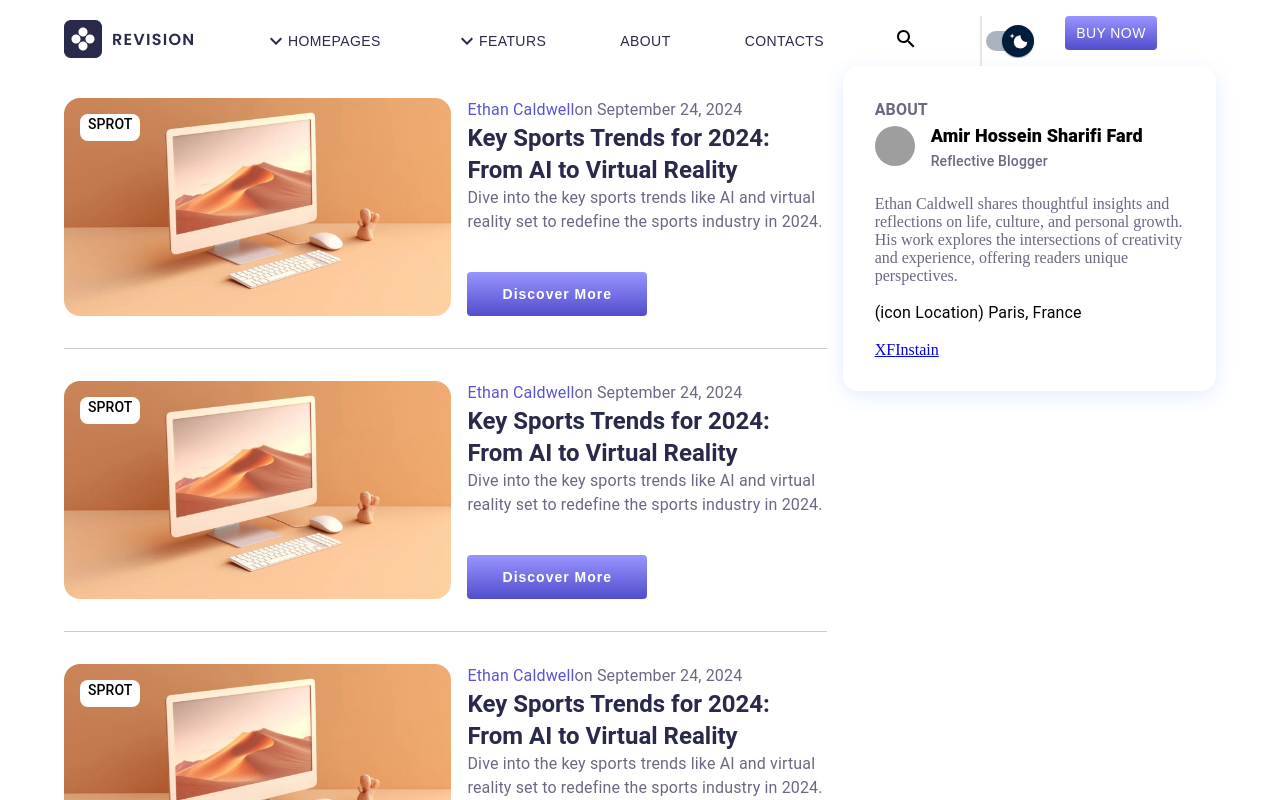
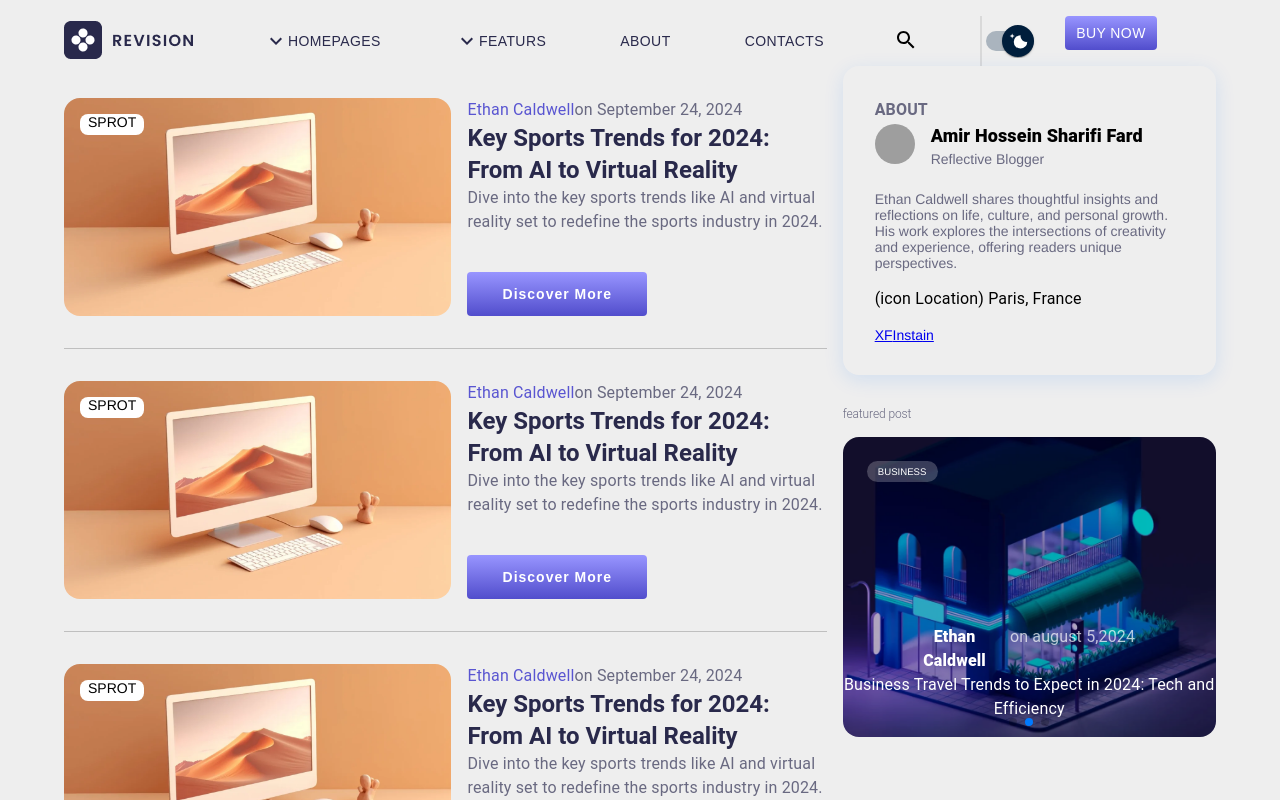
Before and after one commit to amirhosseinsharififard/portfolio, a React (Vite) app: page / in a window 1280 px wide. Shown: the top 800 px of the page. Built offline with nearby package versions, Linux system fonts and the light colour scheme; grey boxes are pictures that could not be loaded.

Commit message:
fix some bugs and create Swiper and FeaturedPosts SideSi

```diff
--- a/package.json
+++ b/package.json
@@ -16,7 +16,8 @@
     "@mui/material": "^6.1.8",
     "react": "^18.3.1",
     "react-dom": "^18.3.1",
-    "react-router-dom": "^6.28.0"
+    "react-router-dom": "^6.28.0",
+    "swiper": "^11.1.15"
   },
   "devDependencies": {
     "@eslint/js": "^9.13.0",
--- a/src/components/AboutSideBar.jsx
+++ b/src/components/AboutSideBar.jsx
@@ -21,10 +21,10 @@ const AboutSideBar = () => {
           <Link style={{textDecoration:"none" ,color:"black"}}>
             <Typography variant={'h6'} component={'h6'} sx={{fontWeight:"900",fontSize:"18px" }}>Amir Hossein Sharifi Fard</Typography>
           </Link>
-          <Typography variant="body2" component={'body2'} color="#696981" fontWeight={"500"}>Reflective Blogger</Typography>
+          <Typography variant='p' component='p' color="#696981" fontWeight={"500"}>Reflective Blogger</Typography>
         </Box>
       </Stack>
-      <Typography component={'body'} variant="body" color="#696981" mt={3} mb={2}>
+      <Typography component='p' variant="p" color="#696981" mt={3} mb={2}>
         Ethan Caldwell shares thoughtful insights and reflections on life,
         culture, and personal growth. His work explores the intersections of
         creativity and experience, offering readers unique perspectives.
--- a/src/components/ExpelorTrendingTopics.jsx
+++ b/src/components/ExpelorTrendingTopics.jsx
@@ -18,9 +18,9 @@ const ExpelorTrendingTopics = () => {
       <Typography sx={{m:"4rem auto 0"}}>Explore Trending Topics</Typography>
       <Box mt={5}>
         <Grid container display={'flex'} flexWrap={'wrap'}>
-          {trendingButtons.map((item) => (
+          {trendingButtons.map((item,index) => (
             // TODO Icon be in ha bayad ezafe konam
-            <Grid item  key={item} mb={6}>
+            <Grid item  key={index} mb={6}>
               <Link className={styles.link}>icon {item}</Link>
             </Grid>
           ))}
--- /dev/null
+++ b/src/components/FeaturedPosts.jsx
@@ -0,0 +1,23 @@
+import {Box, Typography} from "@mui/material";
+import SwiperFeaturedPosts from "./SwiperFeaturedPosts";
+
+import image from "../../assets/demo-image-0028-1248x702.webp";
+import image1 from "../../assets/demo-image-0028-1248x702.webp";
+import image2 from "../../assets/demo-image-0028-1248x702.webp";
+
+const data = [
+  {id: 0, img: image},
+  {id: 1, img: image1},
+  {id: 2, img: image2},
+];
+
+const FeaturedPosts = () => {
+  return (
+    <Box m={'2rem 0'}>
+      <Typography variant="h2" component={"h2"} color="rgb(105, 105, 129)" fontSize={'12px'} mb={"1rem"}> featured post</Typography>
+      <SwiperFeaturedPosts data={data} />
+    </Box>
+  );
+};
+
+export default FeaturedPosts;
--- a/src/components/PostHomePage.jsx
+++ b/src/components/PostHomePage.jsx
@@ -38,8 +38,8 @@ const PostHomePage = ({data}) => {
         />
 
         <Typography
-          variant="subtitle2"
-          component="subtitle2"
+          variant='p'
+          component='p'
           position={"absolute"}
           bgcolor={"white"}
           p='0rem .5rem .3rem'
--- a/src/components/SideBarHomePage.jsx
+++ b/src/components/SideBarHomePage.jsx
@@ -1,10 +1,11 @@
-import React from 'react';
 import AboutSideBar from './AboutSideBar';
+import FeaturedPosts from './FeaturedPosts';
 
 const SideBarHomePage = () => {
     return (
         <>
             <AboutSideBar/>
+            <FeaturedPosts/>
         </>
     );
 }
--- /dev/null
+++ b/src/components/SwiperFeaturedPosts.jsx
@@ -0,0 +1,115 @@
+/* eslint-disable react/prop-types */
+// Import Swiper React components
+import {Swiper, SwiperSlide} from "swiper/react";
+
+// Import Swiper styles
+import "swiper/css";
+import "swiper/css/pagination";
+import "swiper/css/navigation";
+
+import "../css/Swiper.css";
+
+// import required modules
+import {Autoplay, Pagination, Navigation} from "swiper/modules";
+import {Box, Stack, Typography} from "@mui/material";
+import {Link} from "react-router-dom";
+
+export default function SwiperFeaturedPosts({data}) {
+  return (
+    <>
+      <Swiper
+        spaceBetween={30}
+        centeredSlides={true}
+        autoplay={{
+          delay: 2500,
+          disableOnInteraction: false,
+        }}
+        pagination={{
+          clickable: true,
+        }}
+        navigation={false}
+        modules={[Autoplay, Pagination, Navigation]}
+        className='mySwiper'>
+        {data &&
+          data.map((item, index) => (
+            <SwiperSlide style={{position: "relative"}} key={item.id}>
+              <Link style={{height: "100%", width: "100%"}}>
+                <Box
+                  position='absolute'
+                  bgcolor='rgba(0, 0, 0, 0.2)' // رنگ مشکی با شفافیت 20%
+                  width='100%'
+                  height='100%'
+                  top={0}
+                  left={0}
+                  zIndex={1} // مطمئن شو که Overlay زیر سایر محتواها نیست
+                />
+                <Stack
+                  position='absolute'
+                  top={0}
+                  left={0}
+                  zIndex={1}
+                  width='100%'
+                  height='100%'>
+                  <Link
+                    style={{
+                      position: "absolute",
+                      top: "1.5rem",
+                      left: "1.5rem",
+                      textDecoration: "none",
+                      backgroundColor: "rgba(255,255,255,.22)",
+                      padding: "0.3rem .7rem",
+                      borderRadius: "12px",
+                      color: "white",
+                      textTransform: "uppercase",
+                      fontSize: ".6rem",
+                    }}>
+                    business
+                  </Link>
+
+                  <Box
+                    sx={{position: "absolute", bottom: "1rem", color: "white"}}>
+                    <Box display={"flex"} justifyContent={"center"}>
+                      <Typography
+                        fontWeight={"900"}
+                        textTransform={"capitalize"}
+                        mr={3}
+                        sx={{
+                          color: "rgba(255,255,255,100%)",
+                          "&:hover": {
+                            color: "rgba(255,255,255,.7)",
+                          },
+                        }}>
+                        ethan <br />
+                        caldwell
+                      </Typography>
+                      <Typography color='rgba(255,255,255,.7)'>
+                        on august 5,2024
+                      </Typography>
+                    </Box>
+                    <Typography
+                      sx={{
+                        color: "rgba(255,255,255,100%)",
+                        "&:hover": {
+                          color: "rgba(255,255,255,.7)",
+                        },
+                      }}>
+                      Business Travel Trends to Expect in 2024: Tech and
+                      Efficiency
+                    </Typography>
+                  </Box>
+                </Stack>
+
+                <img
+                  src={item.img}
+                  style={{
+                    width: "100%",
+                    height: "100%",
+                  }}
+                />
+              </Link>
+            </SwiperSlide>
+          ))}
+      </Swiper>
+    </>
+  );
+}
--- /dev/null
+++ b/src/css/Swiper.css
@@ -0,0 +1,41 @@
+#app {
+    height: 100%;
+  }
+  html,
+  body {
+    position: relative;
+    height: 100%;
+  }
+
+  body {
+    background: #eee;
+    font-family: Helvetica Neue, Helvetica, Arial, sans-serif;
+    font-size: 14px;
+    color: #000;
+    margin: 0;
+    padding: 0;
+  }
+
+  .swiper {
+    width: 100%;
+    height: 300px;
+    border-radius: 16px;
+  }
+
+  .swiper-slide {
+    text-align: center;
+    font-size: 18px;
+    background: #fff;
+
+    /* Center slide text vertically */
+    display: flex;
+    justify-content: center;
+    align-items: center;
+  }
+
+  .swiper-slide img {
+    display: block;
+    width: 100%;
+    height: 100%;
+    object-fit: cover;
+  }
--- a/src/page/HomePage.jsx
+++ b/src/page/HomePage.jsx
@@ -94,17 +94,7 @@ const Data = [
     category: "sprot",
     timeForRead: "4 min",
   },
-  {
-    id: 1,
-    writer: "Ethan Caldwell",
-    date: "September 24, 2024",
-    title: "Key Sports Trends for 2024: From AI to Virtual Reality",
-    description:
-      "Dive into the key sports trends like AI and virtual reality set to redefine the sports industry in 2024.",
-    image: imageDemo,
-    category: "sprot",
-    timeForRead: "4 min",
-  },
+
   {
     id: 9,
     writer: "Ethan Caldwell",
```
Also changed, not shown: assets/demo-image-0028-1248x702.webp (added), 1 other file (tests, documents, lock files or other folders).
